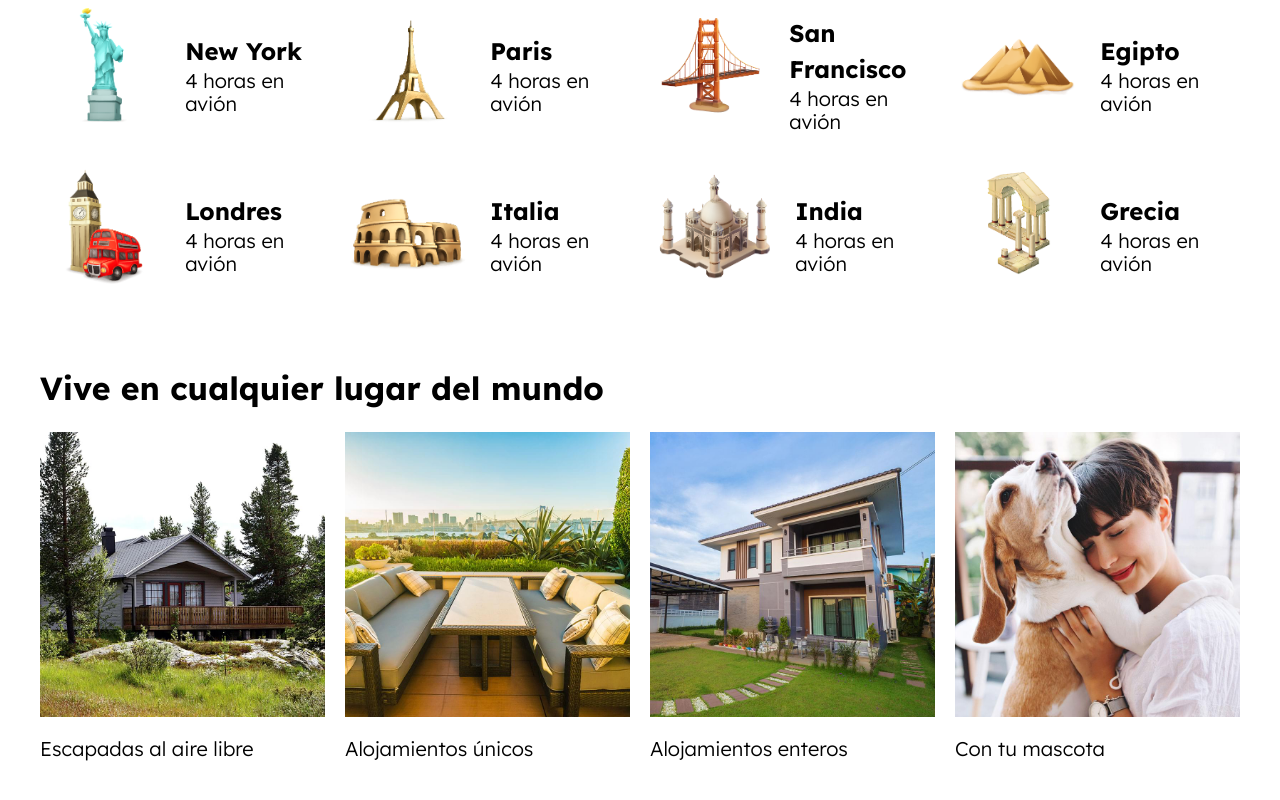
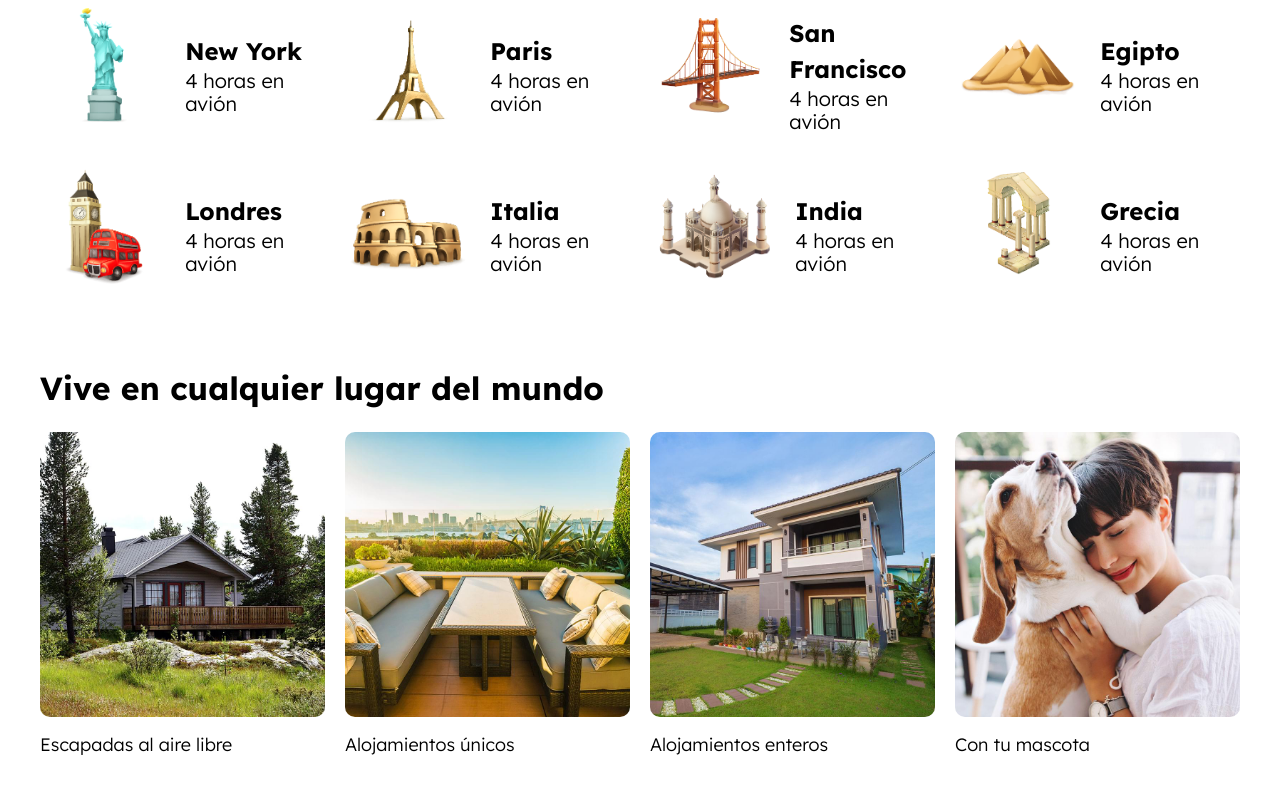
Before and after one commit to muxanz/airbnb-clone, a website: page index.html in a window 1280 px wide. Shown: the part 883-1683 px from the top of the page. Drawn offline with Linux system fonts and the light colour scheme.

Commit message:
Finalized section of places with the scss styles

```diff
--- a/index.html
+++ b/index.html
@@ -135,19 +135,19 @@
         <h2 class="lugares__heading">Vive en cualquier lugar del mundo</h2>
         <div class="lugares__grid">
             <div class="lugar">
-                <img src="build/img/vive_1.jpg" alt="imagen seccion vive">
+                <img class="lugar__imagen" src="build/img/vive_1.jpg" alt="imagen seccion vive">
                 <p class="lugar__nombre">Escapadas al aire libre</p>
             </div>
             <div class="lugar">
-                <img src="build/img/vive_2.jpg" alt="imagen seccion vive">
+                <img class="lugar__imagen" src="build/img/vive_2.jpg" alt="imagen seccion vive">
                 <p class="lugar__nombre">Alojamientos únicos</p>
             </div>
             <div class="lugar">
-                <img src="build/img/vive_3.jpg" alt="imagen seccion vive">
+                <img class="lugar__imagen" src="build/img/vive_3.jpg" alt="imagen seccion vive">
                 <p class="lugar__nombre">Alojamientos enteros</p>
             </div>
             <div class="lugar">
-                <img src="build/img/vive_4.jpg" alt="imagen seccion vive">
+                <img class="lugar__imagen" src="build/img/vive_4.jpg" alt="imagen seccion vive">
                 <p class="lugar__nombre">Con tu mascota</p>
             </div>
         </div>
--- a/src/scss/base/_mixins.scss
+++ b/src/scss/base/_mixins.scss
@@ -40,3 +40,13 @@
     gap: $espaciado;
     grid-template-columns: repeat($columnas, 1fr);
 }
+
+@mixin scrollHorizotal {
+    overflow-y: hidden;
+    overflow-x: scroll;
+    scroll-snap-type: x mandatory;
+
+    >* {
+        scroll-snap-align: center;
+    }
+}
--- a/src/scss/ui/contenido/_lugares.scss
+++ b/src/scss/ui/contenido/_lugares.scss
@@ -3,6 +3,11 @@
 
 .lugares {
    &__grid {
+      display: grid;
+      grid-template-columns: repeat(4, 30rem);
+      column-gap: 4rem;
+      @include m.scrollHorizotal;
+
       @include m.tablet {
          @include m.grid(2, 2rem);
       }
@@ -11,4 +16,14 @@
          @include m.grid(4, 2rem);
       }
    }
+
+   .lugar {
+      &__imagen {
+         border-radius: 1rem;
+      }
+
+      &__nombre {
+         font-size: 1.8rem;
+      }
+   }
 }
```
Also changed, not shown: build/css/app.css, 1 other file.
